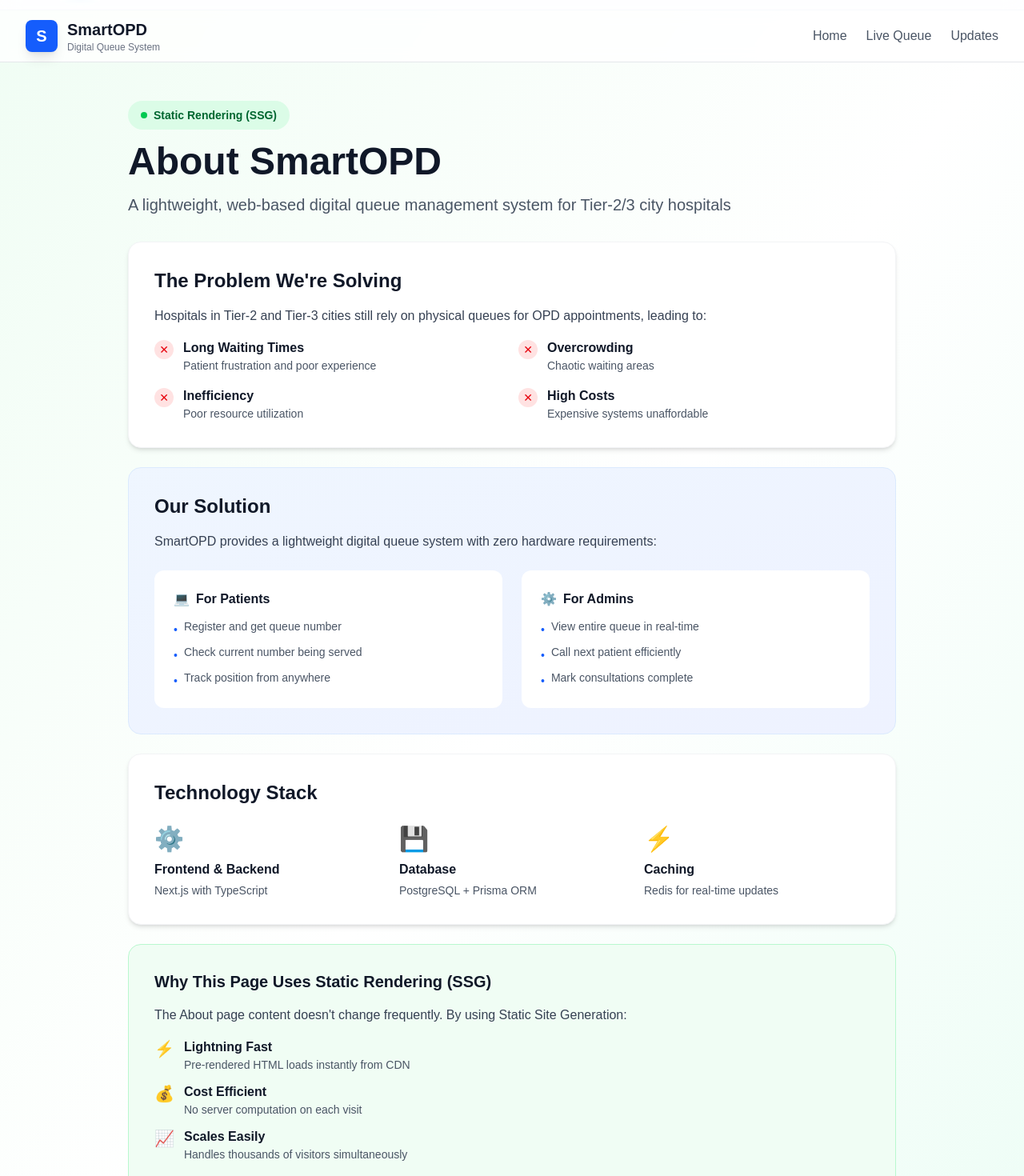
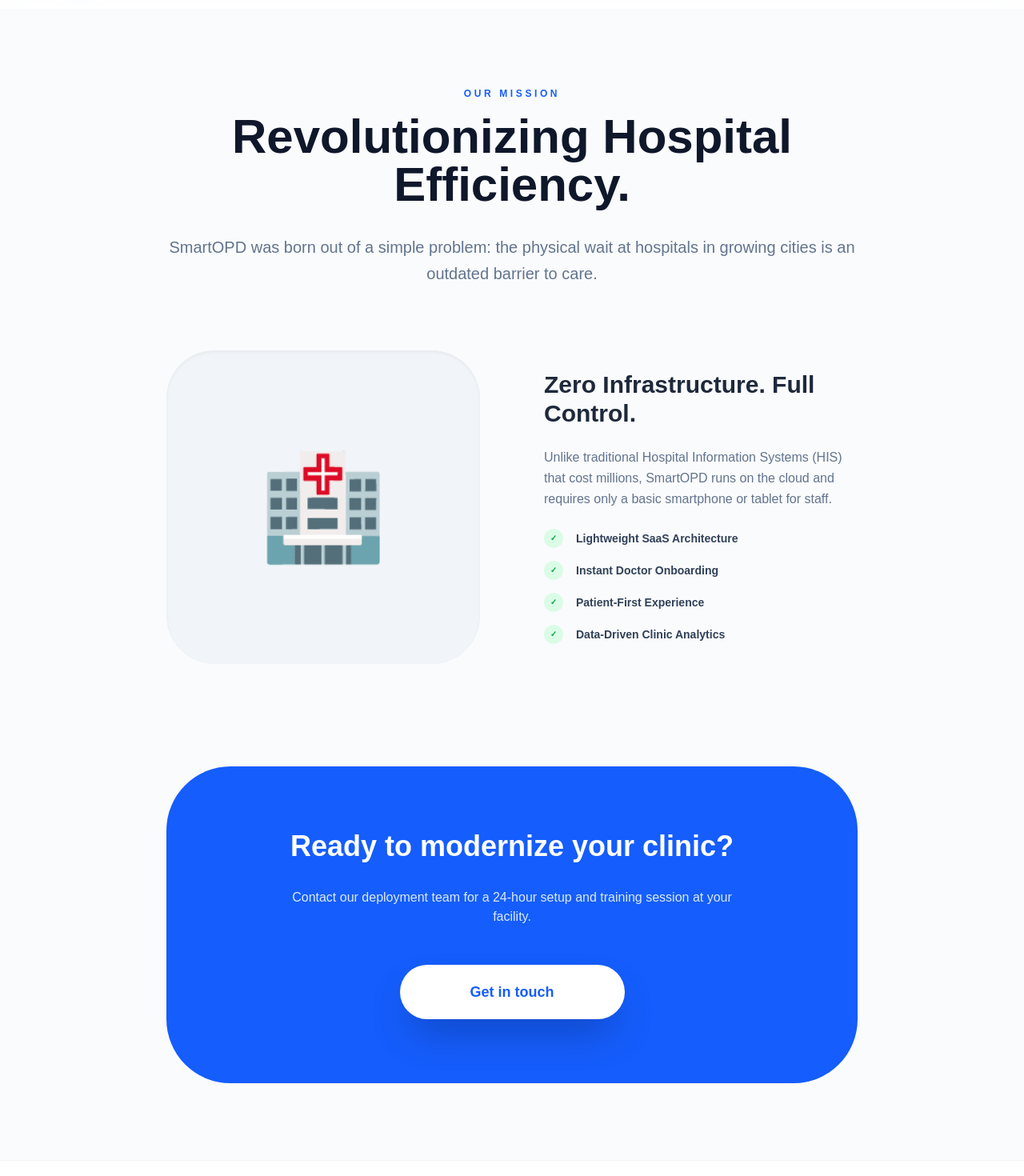
Before and after one commit to kalviumcommunity/S84-0126-SmartHealthCrew-Full-Stack-With-NextjsAnd-AWS-Azure-SmartOPD, a Next.js app: page /about in a window 1280 px wide. Shown: the part 80-1550 px from the top of the page at 80% size. Built offline with nearby package versions, Linux system fonts and the light colour scheme.

Commit message:
feat(ui): add About page with SmartOPD mission and product overview

```diff
--- a/src/app/about/page.tsx
+++ b/src/app/about/page.tsx
@@ -1,285 +1,74 @@
-/* eslint-disable prettier/prettier */
 import Link from "next/link";
 
-// STATIC RENDERING (SSG) — Pre-rendered at build time
-export const revalidate = false; // No re-rendering after build
-
-export default function About() {
-  const buildTime = new Date().toISOString();
-
+/* eslint-disable prettier/prettier */
+const About = () => {
   return (
-    <div className="min-h-screen bg-linear-to-br from-green-50 via-white to-emerald-50">
-      {/* Navigation */}
-      <header className="border-b border-gray-200 bg-white/80 backdrop-blur-sm sticky top-0 z-50">
-        <nav className="max-w-7xl mx-auto px-4 sm:px-6 lg:px-8">
-          <div className="flex justify-between items-center h-16">
-            <Link
-              href="/"
-              className="flex items-center gap-3 hover:opacity-80 transition-opacity"
-            >
-              <div className="w-10 h-10 bg-blue-600 rounded-lg flex items-center justify-center text-white font-bold text-xl shadow-lg">
-                S
-              </div>
-              <div>
-                <h1 className="text-xl font-bold text-gray-900">SmartOPD</h1>
-                <p className="text-xs text-gray-500">Digital Queue System</p>
-              </div>
-            </Link>
-            <div className="flex items-center gap-6">
-              <Link
-                href="/"
-                className="text-gray-600 hover:text-blue-600 font-medium transition-colors"
-              >
-                Home
-              </Link>
-              <Link
-                href="/live-queue"
-                className="text-gray-600 hover:text-blue-600 font-medium transition-colors"
-              >
-                Live Queue
-              </Link>
-              <Link
-                href="/news"
-                className="text-gray-600 hover:text-blue-600 font-medium transition-colors"
-              >
-                Updates
-              </Link>
-            </div>
-          </div>
-        </nav>
-      </header>
-
-      <main className="max-w-5xl mx-auto px-4 sm:px-6 lg:px-8 py-12">
-        {/* Page Header */}
-        <div className="mb-8">
-          <div className="inline-flex items-center gap-2 bg-green-100 text-green-800 px-4 py-2 rounded-full text-sm font-semibold mb-4">
-            <span className="w-2 h-2 bg-green-500 rounded-full"></span>
-            Static Rendering (SSG)
-          </div>
-          <h1 className="text-4xl md:text-5xl font-bold text-gray-900 mb-4">
-            About SmartOPD
+    <div className="py-24 px-20 max-w-5xl mx-auto">
+      <div className="text-center mb-20">
+        <span className="text-blue-600 font-bold tracking-[0.3em] uppercase text-xs mb-4 block">
+          Our Mission
+        </span>
+        <h1 className="text-6xl font-black text-slate-900 mb-8">
+          Revolutionizing Hospital Efficiency.
         </h1>
-          <p className="text-xl text-gray-600">
-            A lightweight, web-based digital queue management system for
-            Tier-2/3 city hospitals
+        <p className="text-xl text-slate-500 leading-relaxed">
+          SmartOPD was born out of a simple problem: the physical wait at
+          hospitals in growing cities is an outdated barrier to care.
         </p>
       </div>
 
-        {/* Content Cards */}
-        <div className="space-y-6">
-          {/* Problem Statement */}
-          <div className="bg-white rounded-2xl p-8 shadow-md border border-gray-100">
-            <h2 className="text-2xl font-bold text-gray-900 mb-4">
-              The Problem We&apos;re Solving
+      <div className="grid grid-cols-2 gap-20 items-center mb-32">
+        <div className="aspect-square bg-slate-100 rounded-[60px] flex items-center justify-center text-9xl shadow-inner">
+          🏥
+        </div>
+
+        <div>
+          <h2 className="text-3xl font-black mb-6">
+            Zero Infrastructure. Full Control.
           </h2>
-            <p className="text-gray-700 mb-4">
-              Hospitals in Tier-2 and Tier-3 cities still rely on physical
-              queues for OPD appointments, leading to:
+          <p className="text-slate-500 leading-relaxed mb-6">
+            Unlike traditional Hospital Information Systems (HIS) that cost
+            millions, SmartOPD runs on the cloud and requires only a basic
+            smartphone or tablet for staff.
           </p>
-            <div className="grid md:grid-cols-2 gap-4">
-              <div className="flex items-start gap-3">
-                <div className="w-6 h-6 bg-red-100 rounded-full flex items-center justify-center flex-shrink-0 mt-0.5">
-                  <span className="text-red-600 text-sm">✕</span>
-                </div>
-                <div>
-                  <h3 className="font-semibold text-gray-900">
-                    Long Waiting Times
-                  </h3>
-                  <p className="text-sm text-gray-600">
-                    Patient frustration and poor experience
-                  </p>
-                </div>
-              </div>
-              <div className="flex items-start gap-3">
-                <div className="w-6 h-6 bg-red-100 rounded-full flex items-center justify-center flex-shrink-0 mt-0.5">
-                  <span className="text-red-600 text-sm">✕</span>
-                </div>
-                <div>
-                  <h3 className="font-semibold text-gray-900">Overcrowding</h3>
-                  <p className="text-sm text-gray-600">Chaotic waiting areas</p>
-                </div>
-              </div>
-              <div className="flex items-start gap-3">
-                <div className="w-6 h-6 bg-red-100 rounded-full flex items-center justify-center flex-shrink-0 mt-0.5">
-                  <span className="text-red-600 text-sm">✕</span>
-                </div>
-                <div>
-                  <h3 className="font-semibold text-gray-900">Inefficiency</h3>
-                  <p className="text-sm text-gray-600">
-                    Poor resource utilization
-                  </p>
-                </div>
-              </div>
-              <div className="flex items-start gap-3">
-                <div className="w-6 h-6 bg-red-100 rounded-full flex items-center justify-center flex-shrink-0 mt-0.5">
-                  <span className="text-red-600 text-sm">✕</span>
-                </div>
-                <div>
-                  <h3 className="font-semibold text-gray-900">High Costs</h3>
-                  <p className="text-sm text-gray-600">
-                    Expensive systems unaffordable
-                  </p>
-                </div>
-              </div>
+
+          <ul className="space-y-4">
+            {[
+              "Lightweight SaaS Architecture",
+              "Instant Doctor Onboarding",
+              "Patient-First Experience",
+              "Data-Driven Clinic Analytics",
+            ].map((feat, i) => (
+              <li
+                key={i}
+                className="flex items-center gap-4 text-sm font-bold text-slate-700"
+              >
+                <span className="w-6 h-6 bg-green-100 text-green-600 rounded-full flex items-center justify-center text-[10px]">
+                  ✓
+                </span>
+                {feat}
+              </li>
+            ))}
+          </ul>
         </div>
       </div>
 
-          {/* Solution */}
-          <div className="bg-gradient-to-br from-blue-50 to-indigo-50 rounded-2xl p-8 border border-blue-100">
-            <h2 className="text-2xl font-bold text-gray-900 mb-4">
-              Our Solution
-            </h2>
-            <p className="text-gray-700 mb-6">
-              SmartOPD provides a lightweight digital queue system with zero
-              hardware requirements:
+      <div className="bg-blue-600 p-20 rounded-[80px] text-white text-center">
+        <h3 className="text-4xl font-black mb-8">
+          Ready to modernize your clinic?
+        </h3>
+        <p className="text-blue-100 mb-12 max-w-xl mx-auto">
+          Contact our deployment team for a 24-hour setup and training session
+          at your facility.
         </p>
-            <div className="grid md:grid-cols-2 gap-6">
-              <div className="bg-white rounded-xl p-6">
-                <h3 className="font-semibold text-gray-900 mb-3 flex items-center gap-2">
-                  <span className="text-blue-600">💻</span> For Patients
-                </h3>
-                <ul className="space-y-2 text-sm text-gray-600">
-                  <li className="flex items-start gap-2">
-                    <span className="text-blue-600 mt-1">•</span>
-                    <span>Register and get queue number</span>
-                  </li>
-                  <li className="flex items-start gap-2">
-                    <span className="text-blue-600 mt-1">•</span>
-                    <span>Check current number being served</span>
-                  </li>
-                  <li className="flex items-start gap-2">
-                    <span className="text-blue-600 mt-1">•</span>
-                    <span>Track position from anywhere</span>
-                  </li>
-                </ul>
-              </div>
-              <div className="bg-white rounded-xl p-6">
-                <h3 className="font-semibold text-gray-900 mb-3 flex items-center gap-2">
-                  <span className="text-blue-600">⚙️</span> For Admins
-                </h3>
-                <ul className="space-y-2 text-sm text-gray-600">
-                  <li className="flex items-start gap-2">
-                    <span className="text-blue-600 mt-1">•</span>
-                    <span>View entire queue in real-time</span>
-                  </li>
-                  <li className="flex items-start gap-2">
-                    <span className="text-blue-600 mt-1">•</span>
-                    <span>Call next patient efficiently</span>
-                  </li>
-                  <li className="flex items-start gap-2">
-                    <span className="text-blue-600 mt-1">•</span>
-                    <span>Mark consultations complete</span>
-                  </li>
-                </ul>
+        <button className="px-12 py-5 bg-white text-blue-600 font-black rounded-full shadow-2xl">
+          <Link href="/contact" className="btn-primary py-4 px-10 text-lg">
+            Get in touch
+          </Link>
+        </button>
       </div>
     </div>
-          </div>
+  );
+};
 
-          {/* Tech Stack */}
-          <div className="bg-white rounded-2xl p-8 shadow-md border border-gray-100">
-            <h2 className="text-2xl font-bold text-gray-900 mb-6">
-              Technology Stack
-            </h2>
-            <div className="grid md:grid-cols-3 gap-6">
-              <div>
-                <div className="text-3xl mb-2">⚙️</div>
-                <h3 className="font-semibold text-gray-900 mb-1">
-                  Frontend & Backend
-                </h3>
-                <p className="text-sm text-gray-600">Next.js with TypeScript</p>
-              </div>
-              <div>
-                <div className="text-3xl mb-2">💾</div>
-                <h3 className="font-semibold text-gray-900 mb-1">Database</h3>
-                <p className="text-sm text-gray-600">PostgreSQL + Prisma ORM</p>
-              </div>
-              <div>
-                <div className="text-3xl mb-2">⚡</div>
-                <h3 className="font-semibold text-gray-900 mb-1">Caching</h3>
-                <p className="text-sm text-gray-600">
-                  Redis for real-time updates
-                </p>
-              </div>
-            </div>
-          </div>
-
-          {/* Why SSG */}
-          <div className="bg-green-50 rounded-2xl p-8 border border-green-200">
-            <h2 className="text-xl font-bold text-gray-900 mb-4">
-              Why This Page Uses Static Rendering (SSG)
-            </h2>
-            <p className="text-gray-700 mb-4">
-              The About page content doesn&apos;t change frequently. By using
-              Static Site Generation:
-            </p>
-            <div className="space-y-3">
-              <div className="flex items-start gap-3">
-                <span className="text-green-600 text-xl">⚡</span>
-                <div>
-                  <h3 className="font-semibold text-gray-900">
-                    Lightning Fast
-                  </h3>
-                  <p className="text-sm text-gray-600">
-                    Pre-rendered HTML loads instantly from CDN
-                  </p>
-                </div>
-              </div>
-              <div className="flex items-start gap-3">
-                <span className="text-green-600 text-xl">💰</span>
-                <div>
-                  <h3 className="font-semibold text-gray-900">
-                    Cost Efficient
-                  </h3>
-                  <p className="text-sm text-gray-600">
-                    No server computation on each visit
-                  </p>
-                </div>
-              </div>
-              <div className="flex items-start gap-3">
-                <span className="text-green-600 text-xl">📈</span>
-                <div>
-                  <h3 className="font-semibold text-gray-900">Scales Easily</h3>
-                  <p className="text-sm text-gray-600">
-                    Handles thousands of visitors simultaneously
-                  </p>
-                </div>
-              </div>
-            </div>
-            <div className="mt-6 bg-white rounded-lg p-4">
-              <p className="text-xs text-gray-500 mb-1">Page built at:</p>
-              <code className="text-sm font-mono text-gray-700">
-                {buildTime}
-              </code>
-              <p className="text-xs text-gray-500 mt-2">
-                💡 Refresh the page - this timestamp won&apos;t change until the
-                app is rebuilt
-              </p>
-            </div>
-          </div>
-        </div>
-
-        {/* Navigation Footer */}
-        <div className="mt-12 flex flex-wrap gap-4">
-          <Link
-            href="/"
-            className="px-6 py-3 bg-gray-900 text-white rounded-lg hover:bg-gray-800 transition-colors font-medium"
-          >
-            ← Home
-          </Link>
-          <Link
-            href="/live-queue"
-            className="px-6 py-3 bg-white text-gray-900 border-2 border-gray-200 rounded-lg hover:border-gray-300 transition-colors font-medium"
-          >
-            Live Queue (SSR) →
-          </Link>
-          <Link
-            href="/news"
-            className="px-6 py-3 bg-white text-gray-900 border-2 border-gray-200 rounded-lg hover:border-gray-300 transition-colors font-medium"
-          >
-            Updates (ISR) →
-          </Link>
-        </div>
-      </main>
-    </div>
-  );
-}
+export default About;
```
Lines whose indentation alone changed are shown as unchanged.
